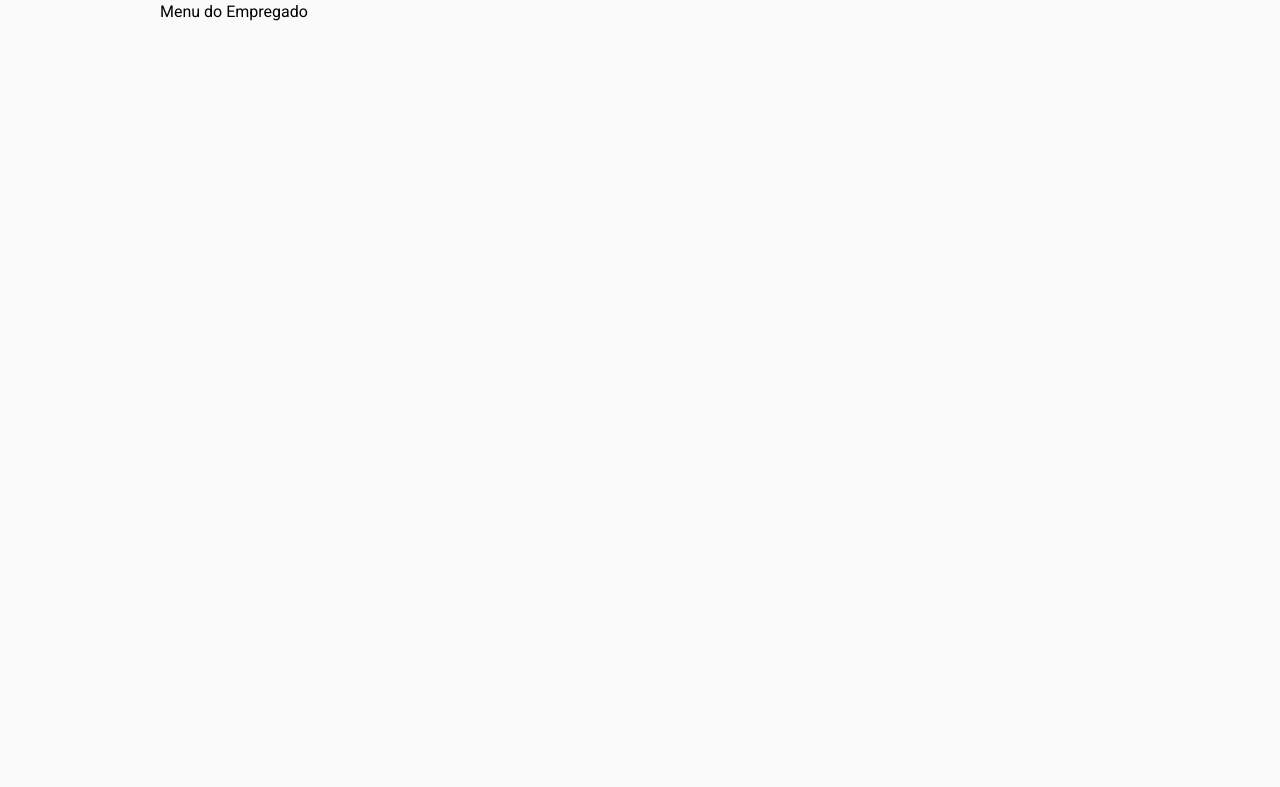
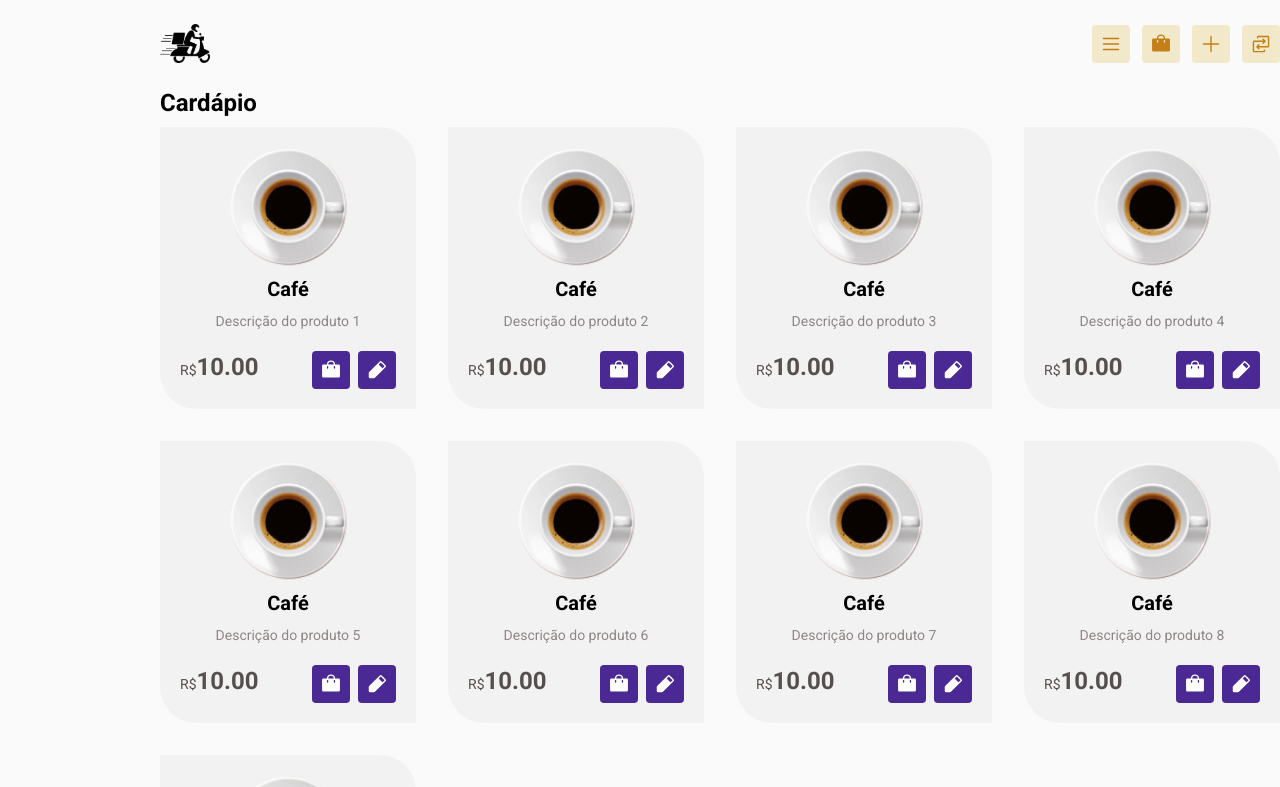
Before and after one commit to criric/delivery-pes, a React (Vite) app: page /employee/menu in a window 1280 px wide. Shown: the top 787 px of the page. Built offline with nearby package versions, Linux system fonts and the light colour scheme.

Commit message:
feat: Adiciona páginas do restaurante

```diff
--- a/src/Router.tsx
+++ b/src/Router.tsx
@@ -5,13 +5,14 @@ import { DefaultLayout } from "./layouts/DefaultLayout";
 import { Profile } from "./pages/Profile";
 import { MenuEmployee } from "./pages/MenuEmployee";
 import { StatusPedido } from "./pages/StatusPedido";
+import { RestaurantLayout } from "./layouts/RestaurantLayout";
 
 export function Router(){
     return (
         <Routes>
             <Route path="/" element={<Profile />}/>
-            <Route path="employee">
-                <Route path="menu" element={<MenuEmployee />}/>
+            <Route path="employee" element={<RestaurantLayout />}>
+                <Route path="menu" element={<Home />}/>
             </Route>
             <Route path="client" element={<DefaultLayout />}>
                 <Route path="menu" element={<Home />} />
--- /dev/null
+++ b/src/components/HeaderRestaurant/index.tsx
@@ -0,0 +1,27 @@
+import { List, Bag, Swap, Plus } from '@phosphor-icons/react';
+import logo from '../../assets/logo.png';
+import { NavLink } from 'react-router-dom';
+
+export function HeaderRestaurant(){
+    return (
+        <nav className='flex justify-between items-center py-6'>
+            <NavLink to="/client/menu">
+                <img src={logo} alt="Homem de capacete indo rápido com a moto" className='w-[50px]'/>
+            </NavLink>
+            <div className='flex gap-3'>
+                <NavLink to="/client/menu" className="bg-yellow-light text-yellow-dark p-2 rounded hover:bg-yellow hover:text-white">
+                    <List size={22} />
+                </NavLink>
+                <NavLink to="/client/bag" className="bg-yellow-light text-yellow-dark p-2 rounded hover:bg-yellow hover:text-white">
+                    <Bag size={22} weight='fill'/>
+                </NavLink>
+                <NavLink to="/client/bag" className="bg-yellow-light text-yellow-dark p-2 rounded hover:bg-yellow hover:text-white">
+                    <Plus size={22} />
+                </NavLink>
+                <NavLink to="/" className="bg-yellow-light text-yellow-dark p-2 rounded hover:bg-yellow hover:text-white">
+                    <Swap size={22} />
+                </NavLink>
+            </div>
+        </nav>
+    )
+}
--- /dev/null
+++ b/src/layouts/RestaurantLayout/index.tsx
@@ -0,0 +1,11 @@
+import { Outlet } from "react-router-dom";
+import { HeaderRestaurant } from "../../components/HeaderRestaurant";
+
+export function RestaurantLayout(){
+    return (
+        <div>
+            <HeaderRestaurant />
+            <Outlet />
+        </div>
+    )
+}
--- a/src/pages/Home/index.tsx
+++ b/src/pages/Home/index.tsx
@@ -1,4 +1,4 @@
-import { Bag } from '@phosphor-icons/react';
+import { Bag, PencilSimple } from '@phosphor-icons/react';
 import coffee from '../../assets/coffee.png';
 
 const products = [
@@ -79,9 +79,14 @@ export function Home() {
                             <p className='text-sm text-base-label text-center'>{product.description}</p>
                             <div className='w-full flex justify-between mt-3'>
                                 <p className='font-bold text-2xl text-base-text'><span className='font-normal text-sm'>R$</span>{product.price.toFixed(2)}</p>
-                                <button className='bg-purple-dark text-white p-2 rounded hover:bg-purple'>
-                                    <Bag size={22} weight='fill' className='mx-auto'/>
-                                </button>
+                                <div className='flex gap-2'>
+                                    <button className='bg-purple-dark text-white p-2 rounded hover:bg-purple'>
+                                        <Bag size={22} weight='fill' className='mx-auto'/>
+                                    </button>
+                                    <button className='bg-purple-dark text-white p-2 rounded hover:bg-purple'>
+                                        <PencilSimple size={22} weight='fill' className='mx-auto'/>
+                                    </button>
+                                </div>
                             </div>
                         </div>
                     )
```
